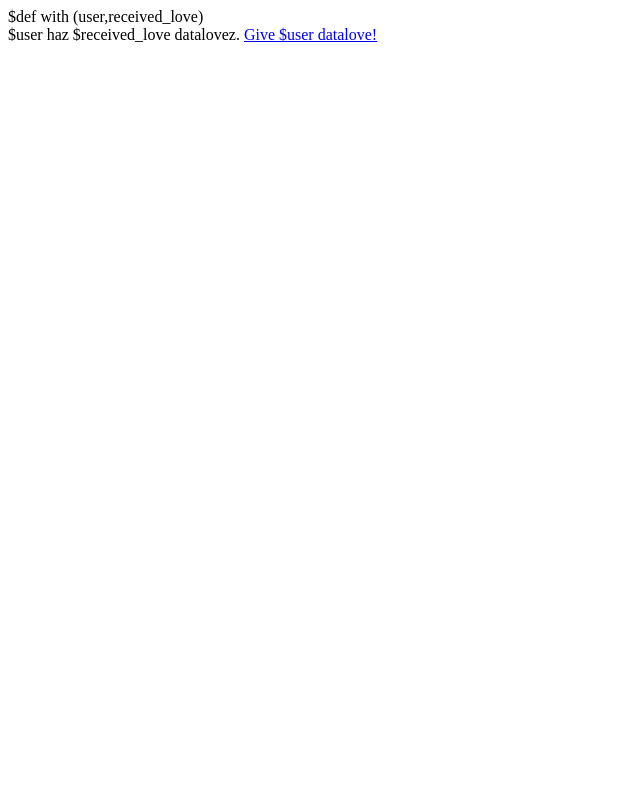
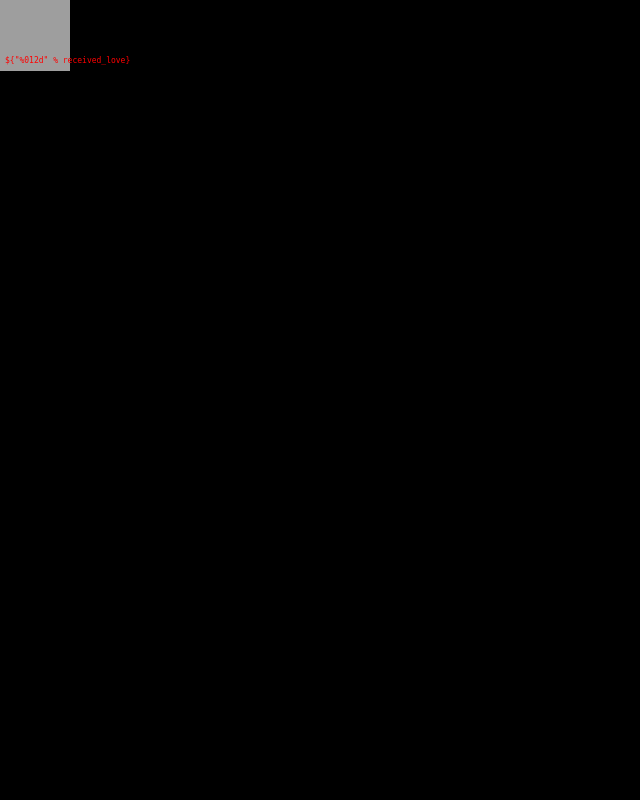
Before and after one commit to miri64/give-datalove, a Python web app: template templates/widget.html in a window 1280 px wide. Shown: the whole page, without its empty margins (0-640 px from the left). Run offline with Jinja, Linux system fonts and the light colour scheme; the template is opened without the code that fills it, so the values that code supplies are empty; grey boxes are pictures that could not be loaded.

Commit message:
templates/widget.html: graraphical widget

```diff
--- a/templates/widget.html
+++ b/templates/widget.html
@@ -1,6 +1,47 @@
-$def with (user,received_love)
+$def with (user, received_love)
+$# The standard frame for all pages.
+<!DOCTYPE html PUBLIC "-//W3C//DTD XHTML 1.0 Transitional//EN" "http://www.w3.org/TR/xhtml1/DTD/xhtml1-transitional.dtd">
+<html xmlns="http://www.w3.org/1999/xhtml">
+<head>
+<meta http-equiv="Content-Type" content="text/html; charset=UTF-8" />
+<style type="text/css">
+    body {
+        margin: 0px;
+        padding: 0px;
+        background-color: black
+    }
 
-<div class="me.datalove.give.login_form">
-	$user haz $received_love datalovez.
-	<a class="me.datalove.give.counter" href="give_${user}_datalove">Give $user datalove!</a>
-</div>
+    .widget {
+        position: fixed;
+        top: 0px;
+        left: 0px;
+        width: 70px;
+        height: 71px;
+        background-image: url(http://datalove.me/give/widget_off.png);
+    }
+
+    .widget:hover {
+        background-image: url(http://datalove.me/give/widget_over.png);
+    }
+
+    .received_love {
+        color: #ff0000;
+        font-family: monospace;
+        font-size: 8px;
+        position: fixed;
+        top: 56px;
+        left: 5px
+    }
+</style>
+<title>~~~~=:) - give.datalove.me - (:=~~~~</title>
+</head>
+<body>
+<a href="give_${user}_datalove">
+    <div class="widget">
+        <div class="received_love">
+            ${"%012d" % received_love}
+        </div>
+    </div>
+</a>
+</body>
+</html>
```
